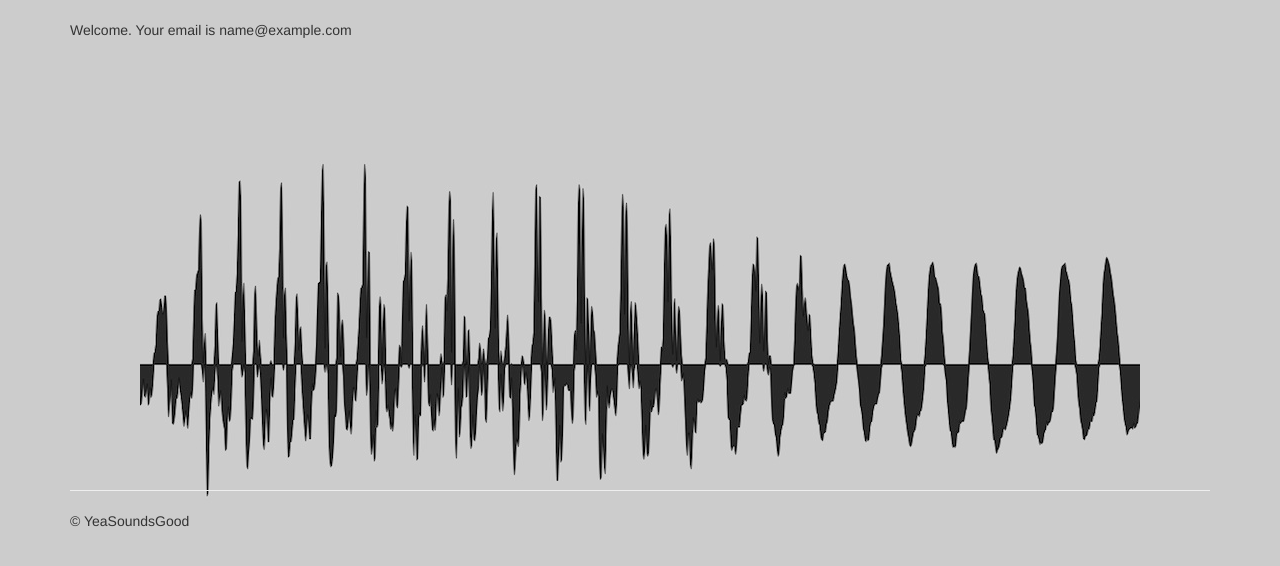
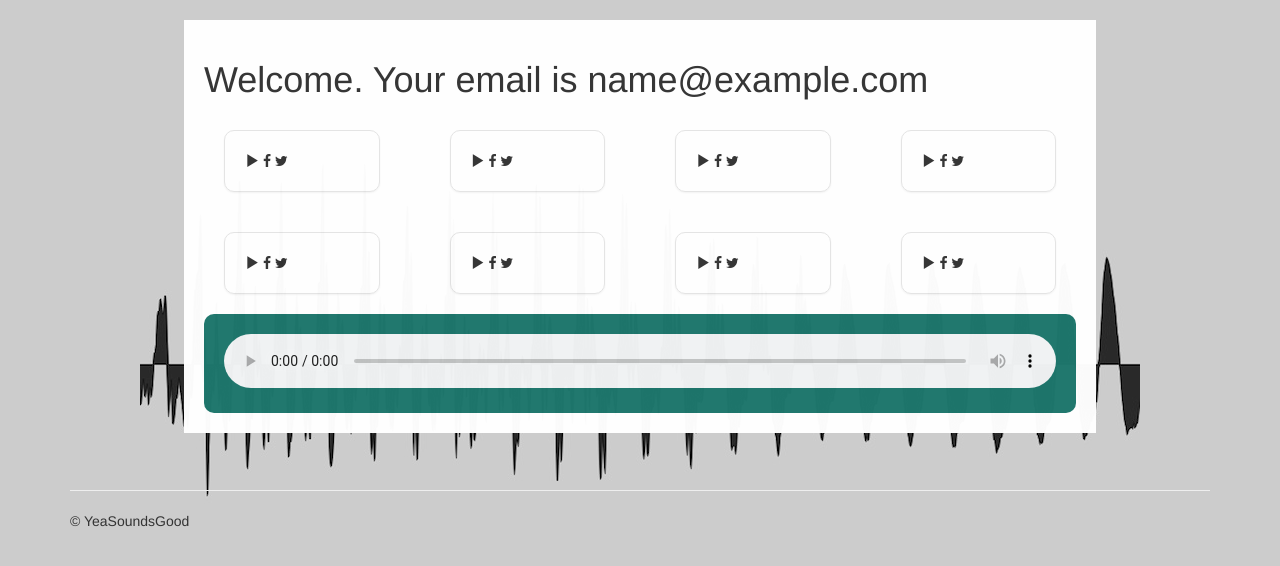
Before and after one commit to Hethre/YeaSoundsGood, a Flask app: page /profile in a window 1280 px wide. Shown: the part 51-617 px from the top of the page. Run offline with Flask 2, Linux system fonts and the light colour scheme; the visitor is signed in with stand-in values (Sample User, id 1); some libraries are stand-ins or nearby versions.

Commit message:
Jessica - udpated profile page

```diff
--- a/static/css/styles.css
+++ b/static/css/styles.css
@@ -12,6 +12,8 @@ body {
 .content {
 	min-height: 450px;;
 }
+
+/* LOGIN / CREATE ACCOUNT FORM */
 
 .form-signin {
 	width: 50%;
@@ -47,3 +49,51 @@ body {
 #createAnAccount:hover {
 	cursor: pointer;
 }
+
+/* PROFILE PAGE */
+
+#profile {
+	background-color: #fff;
+	width: 80%;
+	margin: auto;
+	padding: 20px;
+	opacity: 0.98;
+}
+
+#dashboard-wrapper {
+	height: 100%;
+}
+
+#dashboard .sound-byte {
+	border: 1px solid #e5e5e5;
+	-webkit-border-radius: 10px;
+	-moz-border-radius: 10px;
+	border-radius: 10px;
+	-webkit-box-shadow: 0 1px 2px rgba(0,0,0,.05);
+	-moz-box-shadow: 0 1px 2px rgba(0,0,0,.05);
+	box-shadow: 0 1px 2px rgba(0,0,0,.05);
+	margin: 20px;
+	padding: 20px;
+}
+
+#dashboard .sound-byte:hover {
+	-webkit-box-shadow: 0 0 5px 0 #bbb;
+    -moz-box-shadow: 0 0 5px 0 #bbb;
+    box-shadow: 0 0 5px 0 #bbb;
+}
+
+#dashboard .sound-byte i {
+	margin: auto;
+}
+
+#playback-panel {
+	background-color: #1E776D;
+	padding: 20px;
+	-webkit-border-radius: 10px;
+	-moz-border-radius: 10px;
+	border-radius: 10px;
+}
+
+#playback-panel audio {
+	width: 100%;
+}
--- a/templates/base.html
+++ b/templates/base.html
@@ -11,9 +11,8 @@
 
     <link href="{{ url_for('static', filename='css/bootstrap.min.css') }}" rel="stylesheet">
     <link href="{{ url_for('static', filename='css/styles.css') }}" rel="stylesheet">
-    <script src="{{ url_for('static', filename='js/jquery.min.js') }}"></script>
-    <script src="{{ url_for('static', filename='js/bootstrap.min.js') }}"></script>
-    <script src="{{ url_for('static', filename='js/script.js') }}"></script>
+
+    <link href="//netdna.bootstrapcdn.com/font-awesome/4.0.3/css/font-awesome.css" rel="stylesheet">
 
     <link rel="shortcut icon" href="{{ url_for('static', filename='ico/favicon.ico') }}">
     {% endblock %}
@@ -59,7 +58,11 @@
         {% endblock %}
     </div>
 
-    {% block js_footer %}{% endblock %}
+    {% block js_footer %}
+      <script src="{{ url_for('static', filename='js/jquery.min.js') }}"></script>
+      <script src="{{ url_for('static', filename='js/bootstrap.min.js') }}"></script>
+      <script src="{{ url_for('static', filename='js/script.js') }}"></script>
+    {% endblock %}
 
   </body>
 </html>
--- a/templates/profile.html
+++ b/templates/profile.html
@@ -1,5 +1,79 @@
 {% extends "base.html" %}
 {% block title %} - Home{% endblock %}
 {% block content %}
-<p>Welcome. Your email is {{ session.email }}</p>
+
+<div id="profile">
+	<h1>Welcome. Your email is {{ session.email }}</h1>
+
+	<div id="dashboard-wrapper">
+		<div id="dashboard" class="row">
+			<div class="col-md-3">
+				<div class="sound-byte">
+					<i class="glyphicon glyphicon-play"></i>
+					<i class="fa fa-facebook"></i>
+					<i class="fa fa-twitter"></i>
+				</div>
+			</div>
+			<div class="col-md-3">
+				<div class="sound-byte">
+					<i class="glyphicon glyphicon-play"></i>
+					<i class="fa fa-facebook"></i>
+					<i class="fa fa-twitter"></i>
+				</div>
+			</div>
+			<div class="col-md-3">
+				<div class="sound-byte">
+					<i class="glyphicon glyphicon-play"></i>
+					<i class="fa fa-facebook"></i>
+					<i class="fa fa-twitter"></i>
+				</div>
+			</div>
+			<div class="col-md-3">
+				<div class="sound-byte">
+					<i class="glyphicon glyphicon-play"></i>
+					<i class="fa fa-facebook"></i>
+					<i class="fa fa-twitter"></i>
+				</div>
+			</div>
+		</div>
+
+		<div id="dashboard" class="row">
+			<div class="col-md-3">
+				<div class="sound-byte">
+					<i class="glyphicon glyphicon-play"></i>
+					<i class="fa fa-facebook"></i>
+					<i class="fa fa-twitter"></i>
+				</div>
+			</div>
+			<div class="col-md-3">
+				<div class="sound-byte">
+					<i class="glyphicon glyphicon-play"></i>
+					<i class="fa fa-facebook"></i>
+					<i class="fa fa-twitter"></i>
+				</div>
+			</div>
+			<div class="col-md-3">
+				<div class="sound-byte">
+					<i class="glyphicon glyphicon-play"></i>
+					<i class="fa fa-facebook"></i>
+					<i class="fa fa-twitter"></i>
+				</div>
+			</div>
+			<div class="col-md-3">
+				<div class="sound-byte">
+					<i class="glyphicon glyphicon-play"></i>
+					<i class="fa fa-facebook"></i>
+					<i class="fa fa-twitter"></i>
+				</div>
+			</div>
+		</div>
+	</div>
+
+	<div id="playback-panel">
+		<audio controls>
+		Your browser does not support the audio element.
+		</audio>
+	</div>
+</div>
+
 {% endblock %}
```
Also changed, not shown: static/fonts/glyphicons-halflings-regular.ttf (added), static/fonts/glyphicons-halflings-regular.woff (added), 2 other files.
